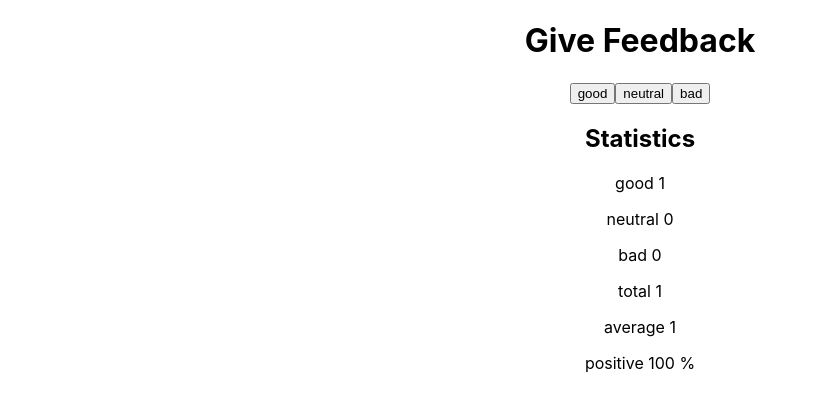
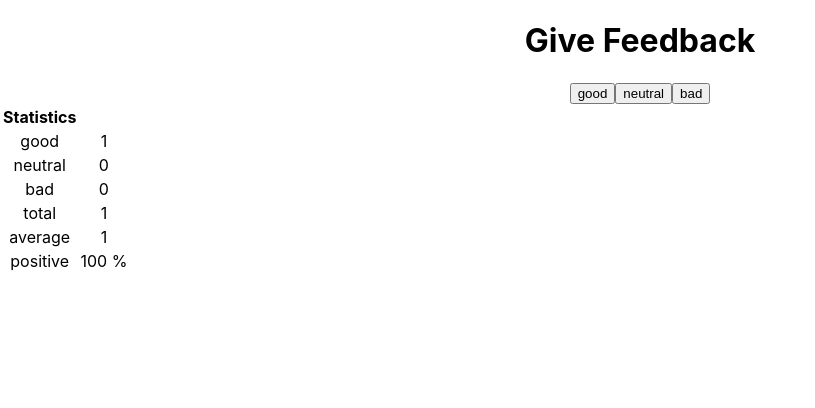
Before and after one commit to Bilal-Nadeem-Ahmed/fullstackopen, a React (Create React App) app in the folder part1/unicafe/: page / in a window 1280 px wide. Both pictures are taken after a click on the button "good". Shown: the top 408 px of the page, without its empty margins (0-815 px from the left). Built offline with nearby package versions, Linux system fonts and the light colour scheme.

Commit message:
done 1.11

```diff
--- a/part1/unicafe/src/components/statistic/index.js
+++ b/part1/unicafe/src/components/statistic/index.js
@@ -1,5 +1,10 @@
 const Statistic = ({text,value}) => {
-    return ( <p>{text} {value}</p> );
+    return (
+    <tr>
+        <td>{text}</td>
+        <td>{value}</td>
+    </tr>
+     );
 }
 
 export default Statistic;
--- a/part1/unicafe/src/components/statistics/index.js
+++ b/part1/unicafe/src/components/statistics/index.js
@@ -10,13 +10,26 @@
     }
 
     return (  <>
-     <h2>Statistics</h2>
+    <table>
+        <thead>
+            <tr>
+                <th>Statistics</th>
+            </tr>
+        </thead>
+        <tbody>
             <Statistic text ='good' value ={good}/>
             <Statistic text ='neutral' value ={neutral}/>
             <Statistic text ='bad' value ={bad}/>
             <Statistic text ='total' value ={total}/>
             <Statistic text ='average' value ={average}/>
             <Statistic text ='positive' value ={`${positive} %`}/>
+        </tbody>
+
+
+
+    </table>
+
+
     </>
     )
 }
```
Lines whose indentation alone changed are shown as unchanged.
